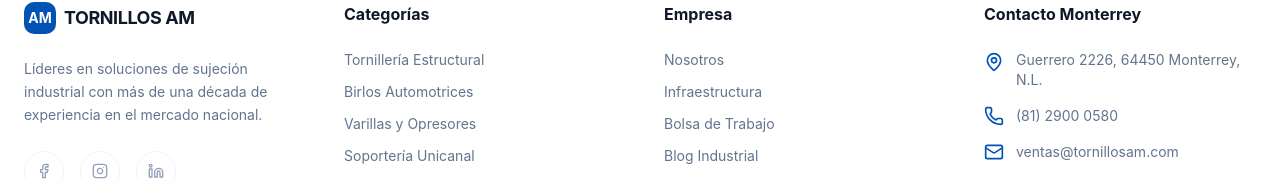
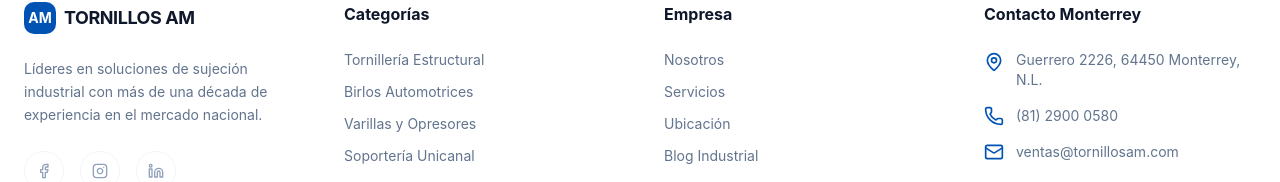
Before and after one commit to stefanoalexeibot/tornillosam, a React (Vite) app: page / in a window 1280 px wide. Shown: the part 4313-4495 px from the top of the page. Built offline with nearby package versions, Linux system fonts and the light colour scheme.

Commit message:
feat: updated global navigation (Navbar/Footer) with new institutional pages

```diff
--- a/src/components/Footer.tsx
+++ b/src/components/Footer.tsx
@@ -1,4 +1,5 @@
 import { MapPin, Phone, Mail, Facebook, Instagram, Linkedin } from "lucide-react"
+import { Link } from "react-router-dom"
 
 export function Footer() {
   return (
@@ -41,9 +42,9 @@
           <div>
             <h4 className="font-bold text-slate-900 mb-6">Empresa</h4>
             <ul className="space-y-3 text-sm text-slate-500">
-              <li><a href="#" className="hover:text-primary transition-colors">Nosotros</a></li>
-              <li><a href="#" className="hover:text-primary transition-colors">Infraestructura</a></li>
-              <li><a href="#" className="hover:text-primary transition-colors">Bolsa de Trabajo</a></li>
+              <li><Link to="/nosotros" className="hover:text-primary transition-colors">Nosotros</Link></li>
+              <li><Link to="/servicios" className="hover:text-primary transition-colors">Servicios</Link></li>
+              <li><Link to="/contacto" className="hover:text-primary transition-colors">Ubicación</Link></li>
               <li><a href="#" className="hover:text-primary transition-colors">Blog Industrial</a></li>
             </ul>
           </div>
```
